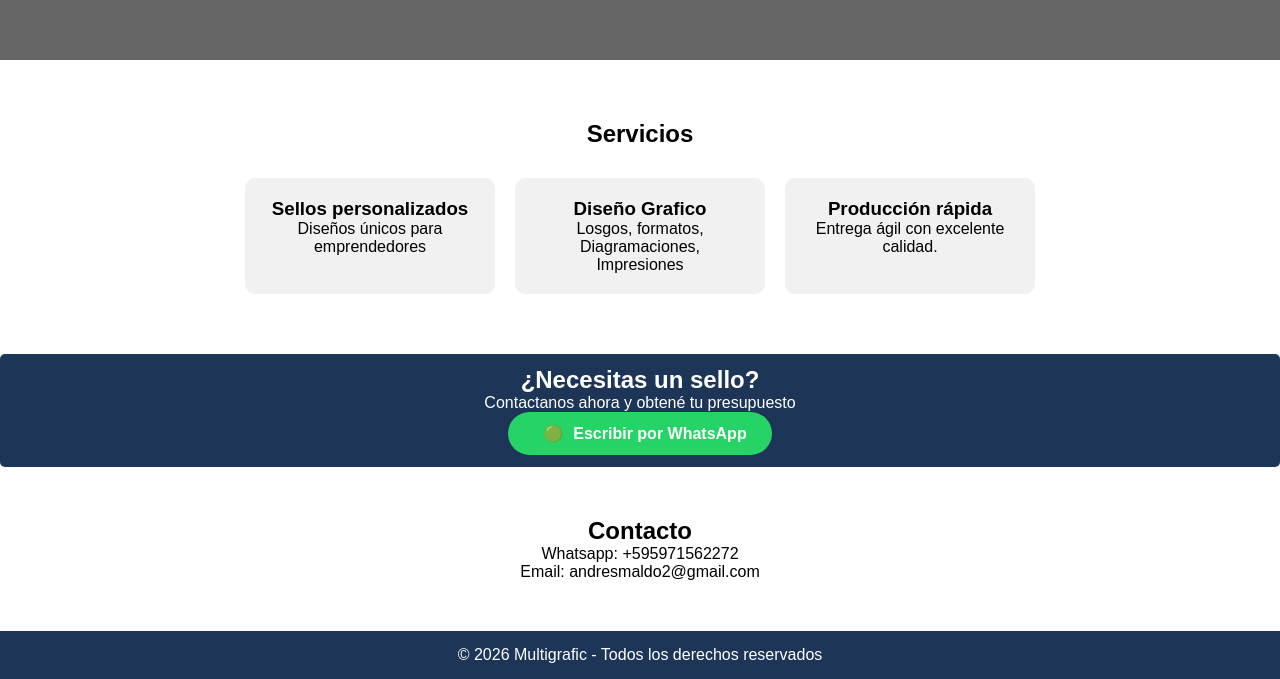
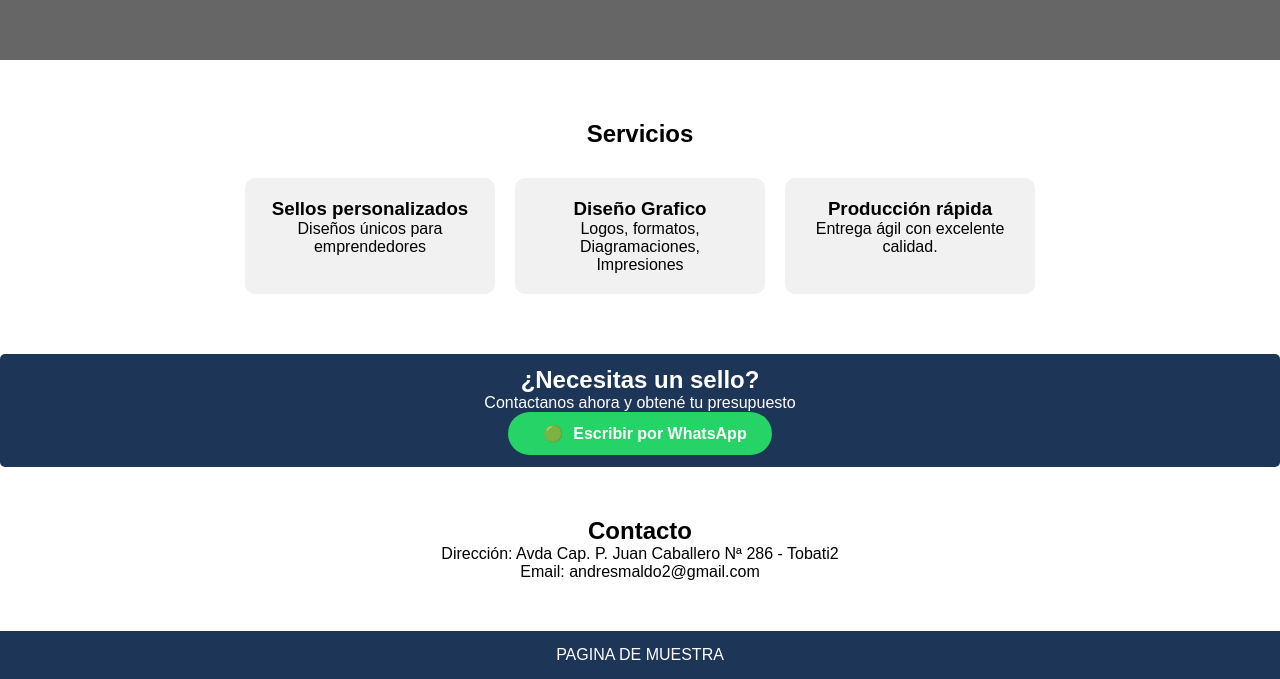
Before and after one commit to juandres92/presentacion-Multigrafic, a plain HTML site: page index.html in a window 1280 px wide. Shown: the part 728-1407 px from the top of the page. Drawn offline with Linux system fonts and the light colour scheme.

Commit message:
Update index.html

```diff
--- a/index.html
+++ b/index.html
@@ -32,7 +32,7 @@
         </div>
         <div class="card">
             <h3>Diseño Grafico</h3>
-            <p>Losgos, formatos, Diagramaciones, Impresiones</p>
+            <p>Logos, formatos, Diagramaciones, Impresiones</p>
         </div>
         <div class="card">
             <h3>Producción rápida</h3>
@@ -51,12 +51,12 @@
     </section>
     <section id="contacto" class="contacto">
         <h2>Contacto</h2>
-        <p>Whatsapp: +595971562272</p>
+        <p>Dirección: Avda Cap. P. Juan Caballero Nª 286 - Tobati2</p>
         <p>Email: andresmaldo2@gmail.com</p>
     </section>
 
 <footer>
-    <p>© 2026 Multigrafic - Todos los derechos reservados</p>
+    <p>PAGINA DE MUESTRA</p>
 </footer>
 <script src="scrip.js"></script>
 </body>
```
